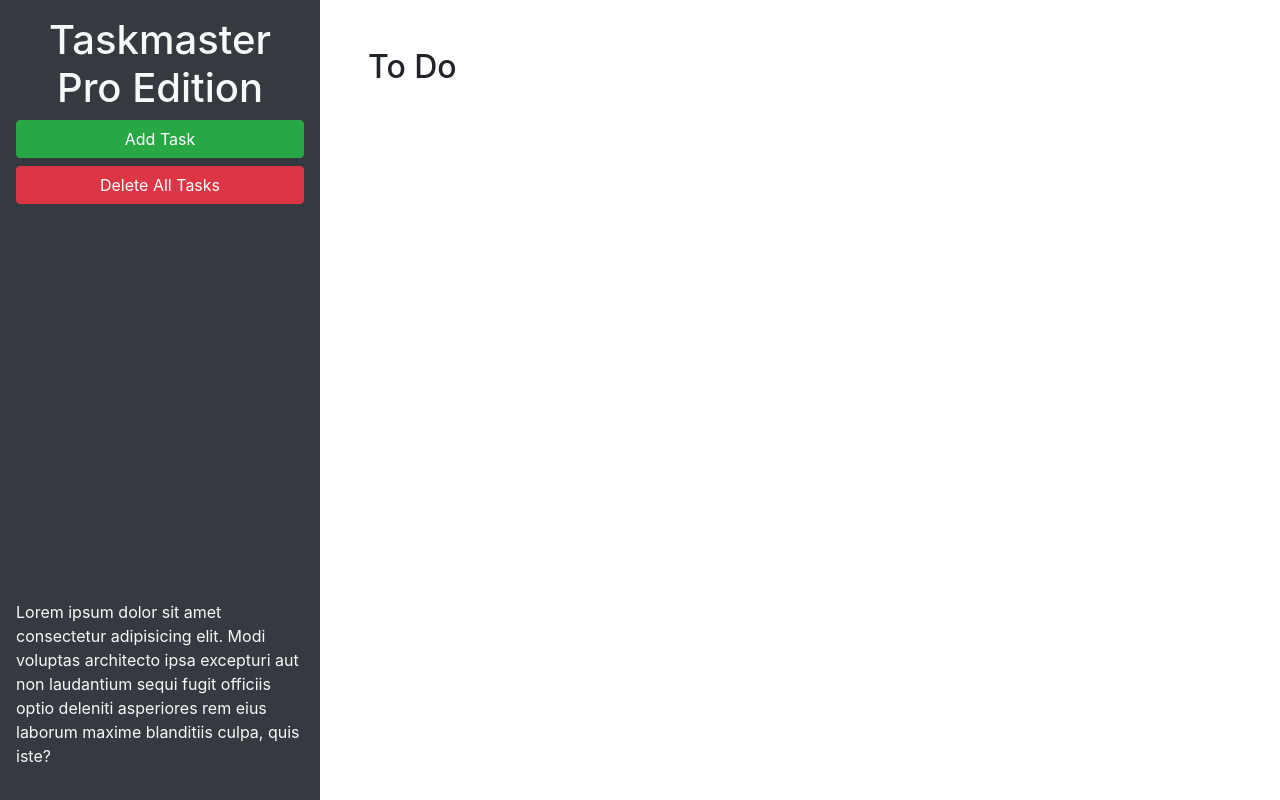
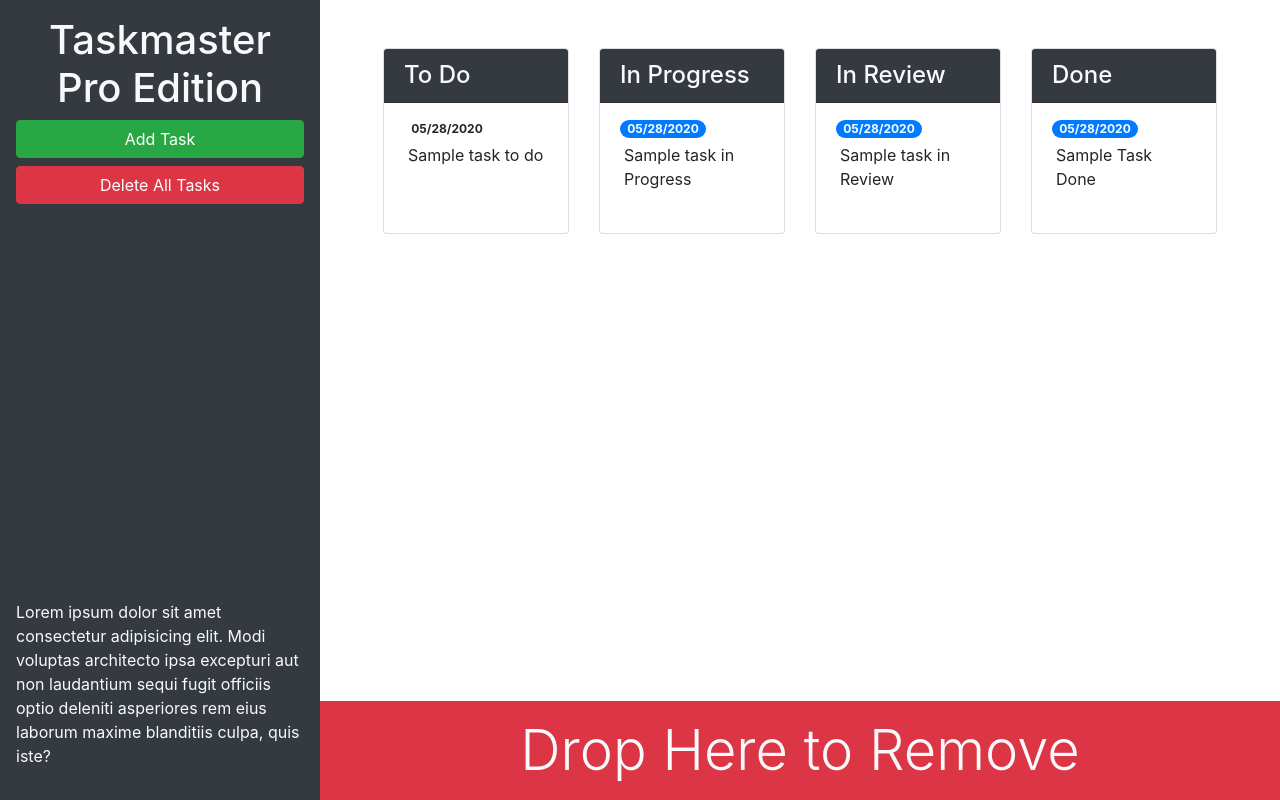
Before and after one commit to ShaunSully88/Taskmaster, a plain HTML site: page index.html in a window 1280 px wide. Drawn offline with nearby package versions, Linux system fonts and the light colour scheme.

Commit message:
Used bootstrap to set uo columns, card appearance, and trashcan at bottom

```diff
--- a/index.html
+++ b/index.html
@@ -13,20 +13,67 @@
 <body>
 
   <div class="row min-vh-100 no-gutters">
-    <header class="col-12 col-lg-3 bg-dark text-light d-flex flex-column p-4 p-lg-3">
+    <header class="col-12 col-lg-3 bg-dark text-light sticky-top d-flex flex-column p-4 p-lg-3">
       <h1 class="text-center">Taskmaster Pro Edition</h1>
       <button id="create-task" class="btn btn-block btn-success" data-toggle="modal" data-target="#task-form-modal">Add
         Task</button>
       <button id="remove-tasks" class="btn btn-block btn-danger">Delete All Tasks</button>
-      <p class="mt-auto">Lorem ipsum dolor sit amet consectetur adipisicing elit. Modi voluptas architecto ipsa
+      <p class="mt-auto d-none d-lg-block">Lorem ipsum dolor sit amet consectetur adipisicing elit. Modi voluptas architecto ipsa
         excepturi aut non
         laudantium sequi fugit officiis optio deleniti asperiores rem eius laborum maxime blanditiis culpa, quis iste?
       </p>
     </header>
-    <main class="col-12 col-lg-9">
-      <div class="m-5">
-        <h2>To Do</h2>
-        <ul id="list-toDo" class="list-group"> </ul>
+    <main class="col-12 col-lg-9 d-flex flex-column">
+      <div class="m-5 row justify-content-around">
+        <div class ="col-12 cold-md-6 col-xl-3 mb-3">
+          <div class="card">
+            <h4 class="card-header bg-dark text-light">To Do</h4>
+            <ul id="list-toDo" class="list-group list-group-flush">
+              <li class="list-group-item">
+                <span class="badge badhe-primary badge-pill">05/28/2020</span>
+                <p class="m-1">Sample task to do</p>
+              </li>
+            </ul>
+          </div>
+        </div>
+        <div class="col-12 col-md-6 col-xl-3 mb-3">
+          <div class="card">
+            <h4 class="card-header bg-dark text-light">In Progress</h4>
+            <ul id="list-inProgress" class="list-group list-group-flush">
+              <li class="list-group-item">
+                <span class="badge badge-primary badge-pill">05/28/2020</span>
+                <p class="m-1">Sample task in Progress</p>
+              </li>
+            </ul>
+          </div>
+        </div>
+        <div class="col-12 col-md-6 col-xl-3 mb-3">
+          <div class="card">
+            <h4 class="card-header bg-dark text-light">In Review</h4>
+            <ul id="list-inReview" class="list-group list-group-flush">
+              <li class="list-group-item">
+                <span class="badge badge-primary badge-pill">05/28/2020</span>
+                <p class="m-1">Sample task in Review</p>
+              </li>
+            </ul>
+          </div>
+        </div>
+        <div class="col-12 col-md-6 col-xl-3 mb-3">
+          <div class="card">
+            <h4 class="card-header bg-dark text-light">Done</h4>
+            <ul id="list-done" class="list-group list-group-flush">
+              <li class="list-group-item">
+                <span class="badge badge-primary badge-pill">05/28/2020</span>
+                <p class="m-1">Sample Task Done</p>
+              </li>
+            </ul>
+          </div>
+        </div>
+      </div>
+      <div id="trash" class="mt-auto">
+        <div class="w-100 bg-danger p-3 text-center text-light display-4 ">
+          Drop Here to Remove
+        </div>
       </div>
     </main>
   </div>
@@ -46,11 +93,11 @@
           <form>
             <div class="form-group">
               <label for="modalTaskDescription">Task description</label>
-              <textarea id="modalTaskDescription" rows="3"></textarea>
+              <textarea id="modalTaskDescription" rows="3" class="form-control"></textarea>
             </div>
             <div class="form-group">
               <label for="modalDueDate">Due date</label>
-              <input type="text" id="modalDueDate" placeholder="mm/dd/yyyy" autocomplete="off" />
+              <input type="text" class="form-control" id="modalDueDate" placeholder="mm/dd/yyyy" autocomplete="off" />
             </div>
           </form>
         </div>
```
